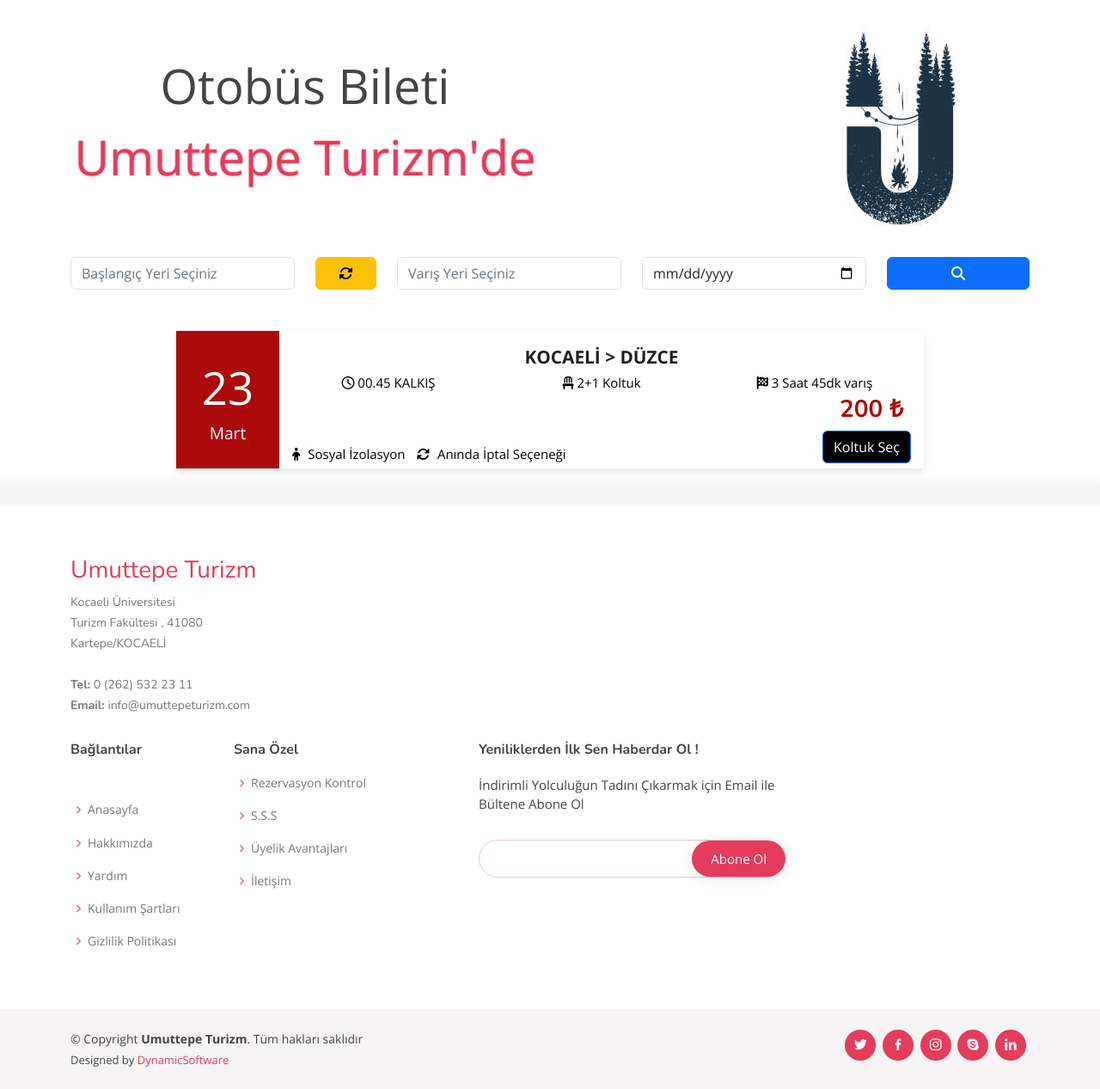
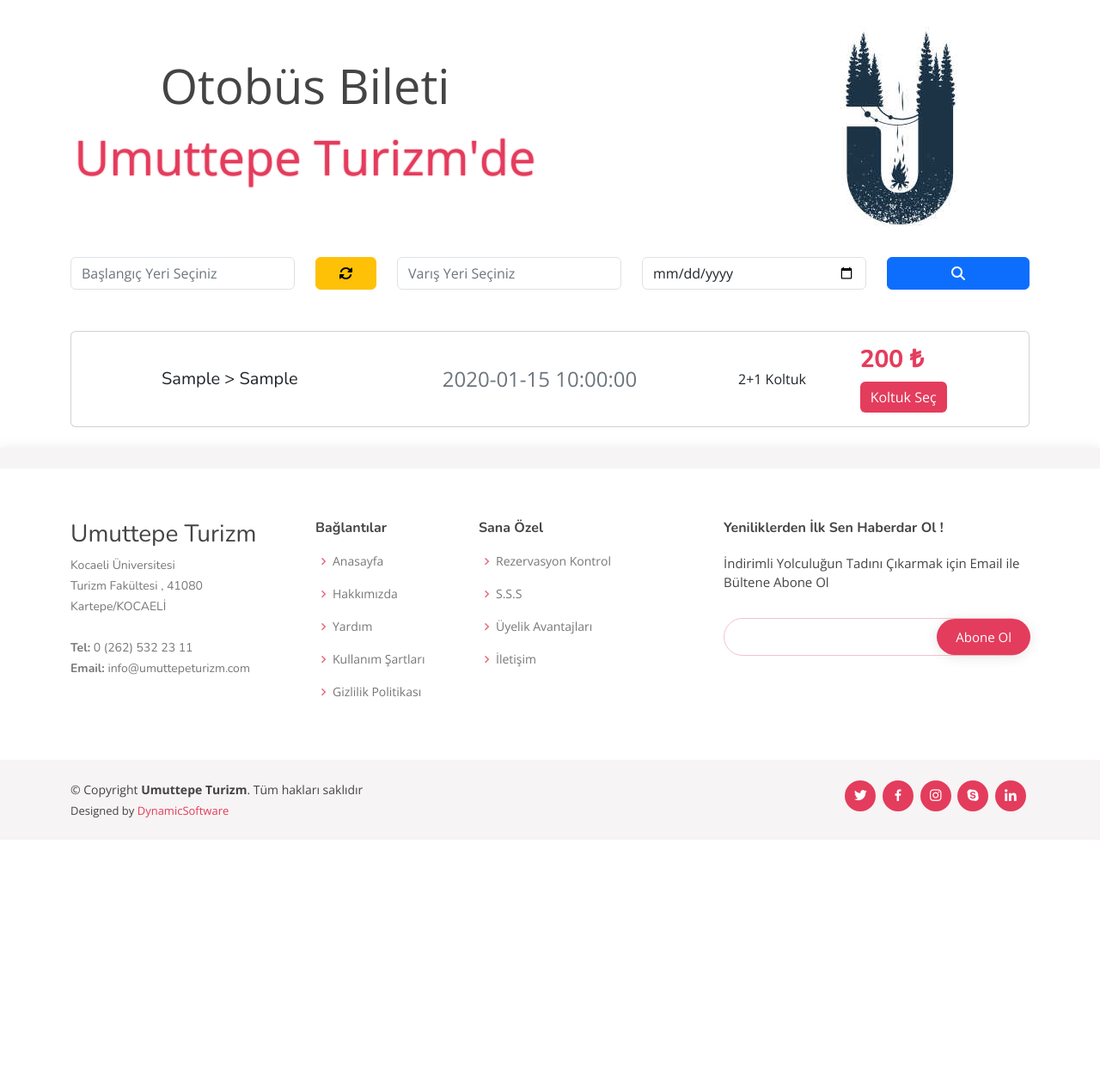
Before and after one commit to Arifcngk/UMUTTEPE-TURIZM, a CodeIgniter 4 app: the page made by app/Views/pages/tickets.php in a window 1280 px wide. Shown: the part 118-1385 px from the top of the page at 86% size. After the commit the page ends 1070 px from the top, so only its background shows below. Run offline with PHP 8.4 and a stand-in for CodeIgniter, Linux system fonts and the light colour scheme; the template is opened without the code that fills it: most values are stand-ins (such as "Sample title", 1, 10 or a date in 2020); data that the repository does not hold is empty; some libraries are stand-ins or nearby versions.

Commit message:
Tickets design has been replaced with soft design

```diff
--- a/app/Controllers/TicketsController.php
+++ b/app/Controllers/TicketsController.php
@@ -3,6 +3,7 @@
 namespace App\Controllers;
 
 use App\Models\CityModel;
+use App\Models\RouteModel;
 
 class TicketsController extends BaseController
 {
@@ -10,6 +11,7 @@
     {
         $data["title"] = "Biletler";
         $data['cities'] = CityModel::getCities();
+        $data['routes'] = RouteModel::getRoutesWithCityNames();
         return view("pages/tickets", $data);
     }
 }
--- a/app/Views/pages/tickets.php
+++ b/app/Views/pages/tickets.php
@@ -38,8 +38,7 @@
                         </select>
                     </div>
                     <div class="col-md-1 d-flex align-items-center justify-content-center">
-                        <button type="button" id="swap_cities" class="btn btn-warning w-100"><i
-                                class="fa-solid fa-rotate"></i></button>
+                        <button type="button" id="swap_cities" class="btn btn-warning w-100"><i class="fa-solid fa-rotate"></i></button>
                         <script>
                             document.getElementById('swap_cities').addEventListener('click', function() {
                                 var departureCity = document.getElementById('departure_city').value;
@@ -64,93 +63,62 @@
                         <input type="date" id="departure_date" name="departure_date" class="form-control">
                     </div>
                     <div class="col-md-2 d-flex align-items-center justify-content-center">
-                        <button type="submit" class="btn btn-primary w-100"><i
-                                class="fa-solid fa-magnifying-glass"></i></button>
+                        <button type="submit" class="btn btn-primary w-100"><i class="fa-solid fa-magnifying-glass"></i></button>
                     </div>
                 </div>
             </form>
         </div>
+        <style>
+            .card {
+                min-height: 100px;
+                /* Kartların minimum yüksekliği 100px olacak */
+            }
 
+            .card-body {
+                display: flex;
+                /* İçerik öğelerini dikey olarak ortalamak için */
+                align-items: center;
+                /* İçerik öğelerini dikey olarak ortala */
+            }
+        </style>
 
-
-    </main>
-
-    <div class="ticket mt-5">
-        <div class="event-cards">
-            <!-- 1.bilet -->
-            <div class="event-card">
-                <div class="date-box">
-                    <div class="date">
-                        23
-                        <div class="month">
-                            Mart
+        <div class="container mt-5">
+            <?php foreach ($routes as $route) : ?>
+                <div class="card mb-4">
+                    <div class="card-body">
+                        <div class="row w-100">
+                            <div class="col-md-4 d-flex align-items-center justify-content-center">
+                                <h5 class="card-text d-block"><?= $route['departure_city'] ?> > <?= $route['arrival_city'] ?></h5>
+                            </div>
+                            <div class="col-md-4 d-flex align-items-center justify-content-center">
+                                <p class="card-text d-block text-secondary font-weight-bold" style="font-size: 24px;"><?= $route['departure_time'] ?></p>
+                            </div>
+                            <div class="col-md-2 d-flex align-items-center justify-content-center">
+                                <p class="card-text">2+1 Koltuk</p>
+                            </div>
+                            <div class="col-md-2">
+                                <h3 class="card-text" style="color: #e43c5c; text-shadow: 0 0 1px #e43c5c;"><b>200 ₺</b></h3>
+                                <a href="seatSelection" class="btn btn-secondary" style="background-color: #e43c5c; border: none;">Koltuk Seç</a>
                             </div>
                         </div>
                     </div>
-
-                <div class="event-body">
-                    <div class="event-name">
-                        KOCAELİ > DÜZCE
                 </div>
-                    <div class="row" style="text-align: center;" style="margin-right: 3px;">
-                        <div class="col">
-                            <div class="location">
-                                <i class="fa fa-clock-o" aria-hidden="true"></i> 00.45 KALKIŞ
-                            </div>
-                        </div>
-                        <div class="col">
-                            <div class="location">
-                                <i class="fa fa-chair" aria-hidden="true"></i> 2+1 Koltuk
-                            </div>
-                        </div>
-
-                        <div class="col">
-                            <div class="location">
-                                <i class="fa fa-flag-checkered" aria-hidden="true"></i> 3 Saat 45dk varış
-                            </div>
-                        </div>
-                    </div>
-
-
-                    <div class="col" style="text-align: right;">
-                        <h3 style="padding-right: 9px; color:#ac0b0b"><b> 200 ₺</b></h3>
-                        <a href="seatSelection"> <button class="btn btn-primary" style="background-color: black;">Koltuk
-                                Seç</button>
-
-                    </div>
-                    <div class="event-price">
-                        <div class="child">
-
-                            <i class="fa fa-child" aria-hidden="true"></i> Sosyal İzolasyon
-                        </div>
-                        <div class="adult">
-
-                            <i class="fa fa-arrows-rotate" aria-hidden="true"></i> Anında İptal Seçeneği
-                        </div>
-
-                    </div>
-
-                </div>
-
-                <!-- Koltuk Seç Butonu -->
-
-            </div>
-            <!-- 2.bilet -->
-
-        </div>
+            <?php endforeach; ?>
         </div>
 
 
 
 
+
+
+    </main>
     <!-- End #main -->
 
     <!-- ======= Footer ======= -->
     <?php include "app/Views/partials/_footer.php" ?>
     <!--  Footer-Kapanıs -->
 
-    <a href="#" class="back-to-top d-flex align-items-center justify-content-center"><i
-            class="bi bi-arrow-up-short"></i></a>
+    <a href="#" class="back-to-top d-flex align-items-center justify-content-center"><i class="bi bi-arrow-up-short"></i></a>
 
     <!-- Vendor JS Files -->
     <script src="public/assets/vendor/bootstrap/js/bootstrap.bundle.min.js"></script>
```
Also changed, not shown: app/Models/SeatModel.php (added, +12 -0 lines), app/Views/partials/_seats_popup.php (added, +26 -0 lines), app/Views/partials/koltuklar_popup.php (added, +26 -0 lines). Lines whose indentation alone changed are shown as unchanged.
